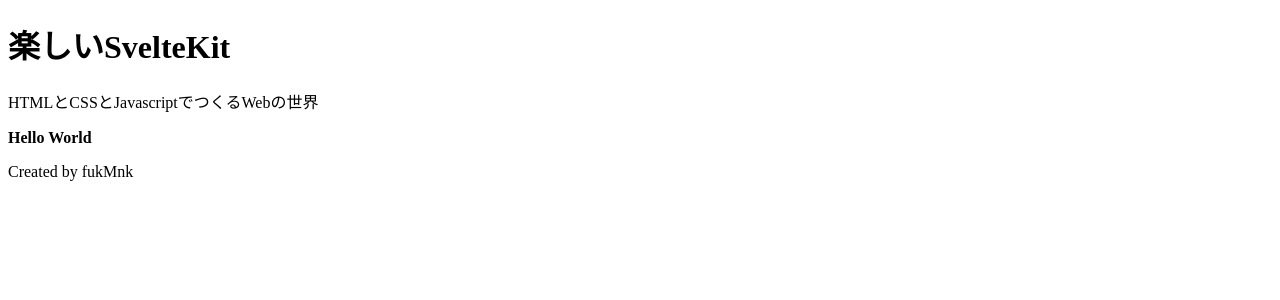
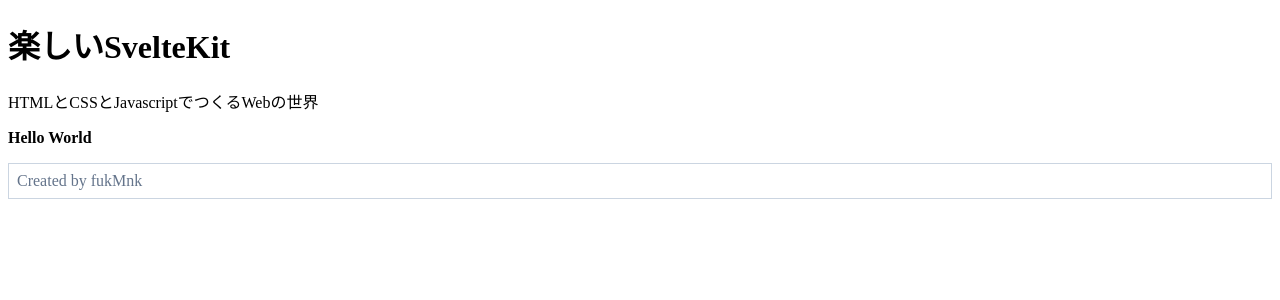
Before and after one commit to divergen371/static-web, a SvelteKit app: page / in a window 1280 px wide. Shown: the top 300 px of the page. Built offline with nearby package versions, Linux system fonts and the light colour scheme.

Commit message:
:alembic: postcssは使わない

```diff
--- a/src/routes/+page.svelte
+++ b/src/routes/+page.svelte
@@ -27,4 +27,10 @@
 			font-weight: bold;
 		}
 	}
+
+	footer {
+		p {
+            @apply text-slate-500 p-2 border border-solid border-slate-300
+		}
+	}
 </style>
--- a/tailwind.config.cjs
+++ b/tailwind.config.cjs
@@ -1,8 +1,8 @@
 /** @type {import('tailwindcss').Config} */
 export default {
-  content: [],
-  theme: {
-    extend: {},
-  },
-  plugins: [],
-}
+	content: ['./src/**/*.{html,js,svelte,ts}'],
+	theme: {
+		extend: {}
+	},
+	plugins: []
+};
```
